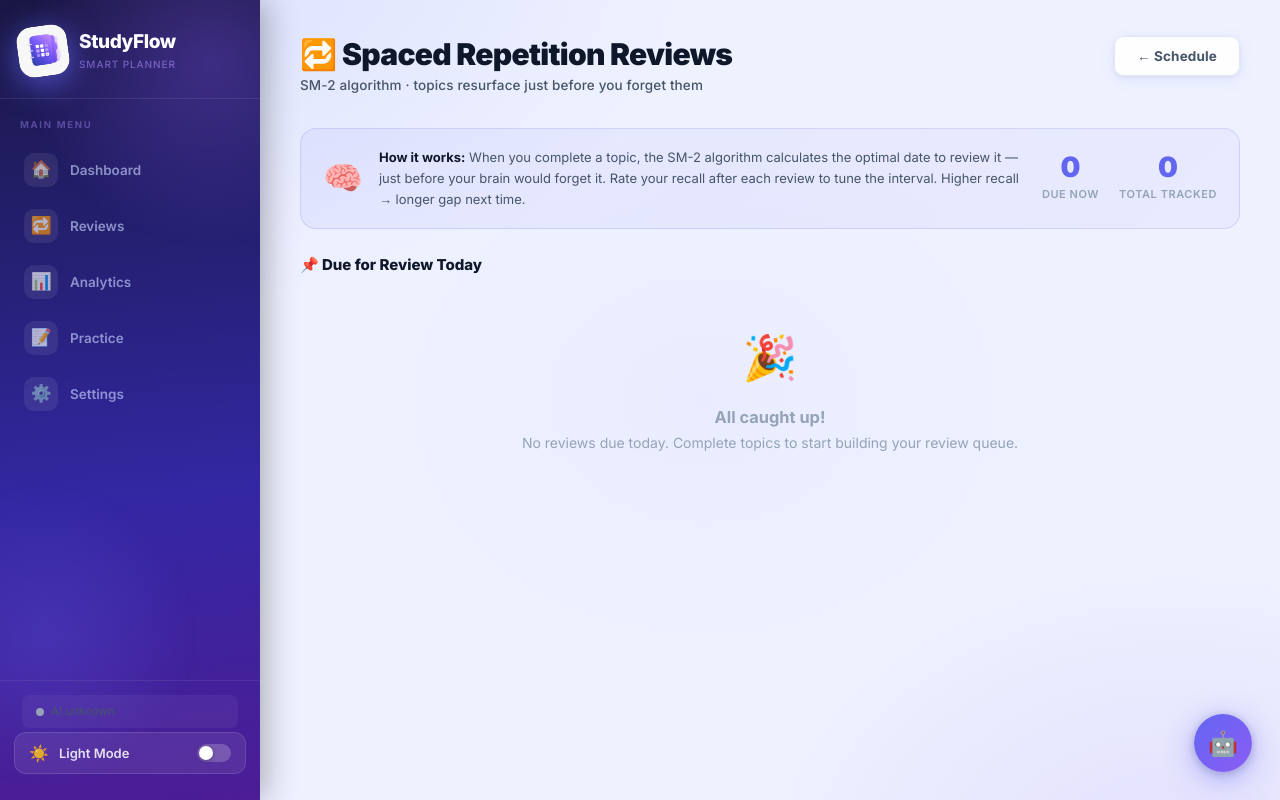
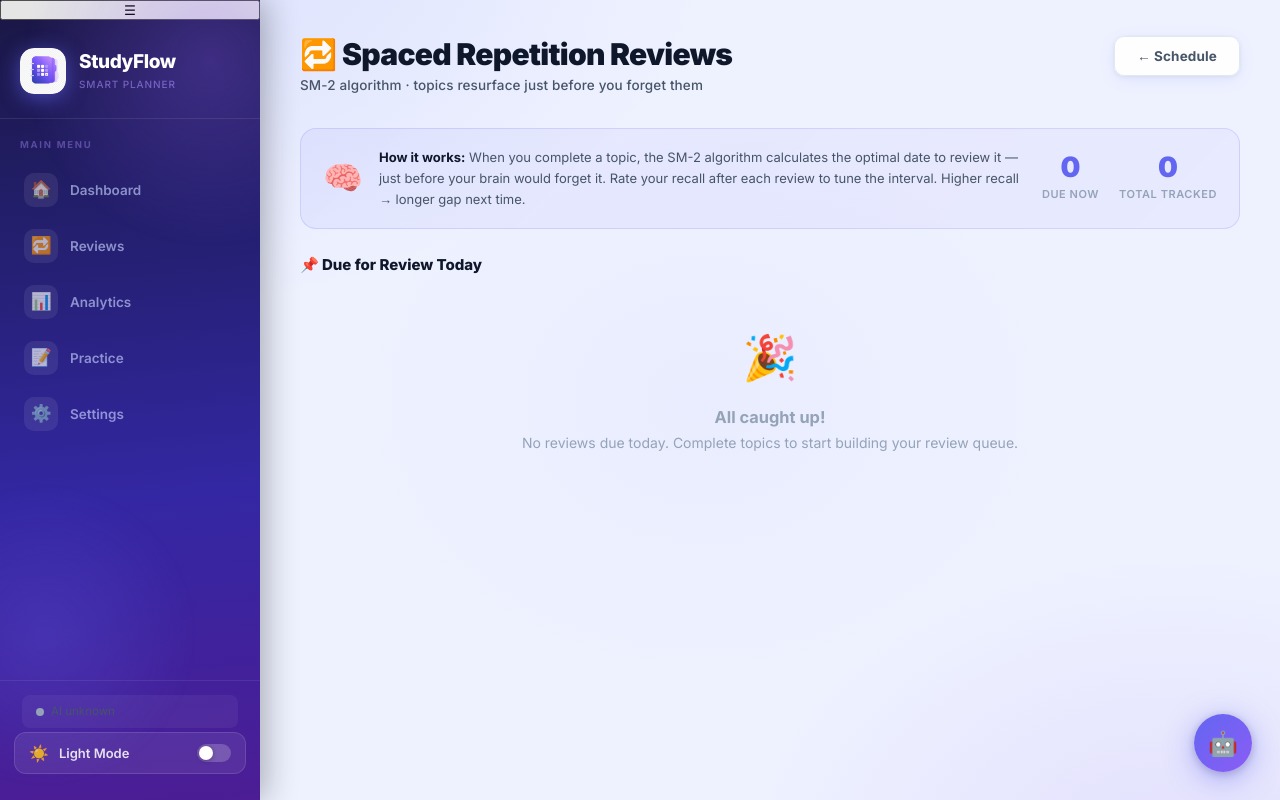
Before and after one commit to VED2032PATEL/StudyFlow-Polished, a Python web app: template templates/reviews.html in a window 1280 px wide. Run offline with Jinja, Linux system fonts and the light colour scheme; the template is opened without the code that fills it, so the values that code supplies are empty.

Commit message:
Update base.html

```diff
--- a/templates/base.html
+++ b/templates/base.html
@@ -21,7 +21,9 @@
 <!-- ══════════════════════════════════════════════════
      SIDEBAR
 ══════════════════════════════════════════════════ -->
-<nav class="sidebar">
+<nav class="sidebar" id="sidebar">
+
+  <button class="sidebar-toggle" id="sidebarToggle" title="Toggle sidebar">&#9776;</button>
 
   <div class="sidebar-brand">
     <div class="brand-logo">
@@ -104,7 +106,7 @@
 <!-- ══════════════════════════════════════════════════
      MAIN CONTENT
 ══════════════════════════════════════════════════ -->
-<main class="main-content">
+<main class="main-content" id="mainContent">
 
   {# Flash messages #}
   {% with messages = get_flashed_messages(with_categories=true) %}
@@ -139,7 +141,6 @@
         if (data.online) {
           dot.style.background   = '#10b981';
           dot.style.boxShadow    = '0 0 6px #10b981';
-          // Show short model name e.g. "llama-3.1-8b"
           const short = (data.fast_model || 'groq').replace('-instant','').replace('-versatile','');
           label.textContent = '✦ ' + short;
           label.title = `Fast: ${data.fast_model}\nHeavy: ${data.heavy_model}`;
@@ -156,7 +157,7 @@
     }
 
     checkAiStatus();
-    setInterval(checkAiStatus, 60000); // re-check every minute
+    setInterval(checkAiStatus, 60000);
   })();
 </script>
 <style>
@@ -187,5 +188,19 @@
     text-overflow: ellipsis;
   }
 </style>
+<script>
+  // Sidebar toggle
+  const sidebar = document.getElementById('sidebar');
+  const toggle  = document.getElementById('sidebarToggle');
+
+  if (localStorage.getItem('sidebarCollapsed') === 'true') {
+    sidebar.classList.add('collapsed');
+  }
+
+  toggle.addEventListener('click', () => {
+    sidebar.classList.toggle('collapsed');
+    localStorage.setItem('sidebarCollapsed', sidebar.classList.contains('collapsed'));
+  });
+</script>
 </body>
 </html>
```
